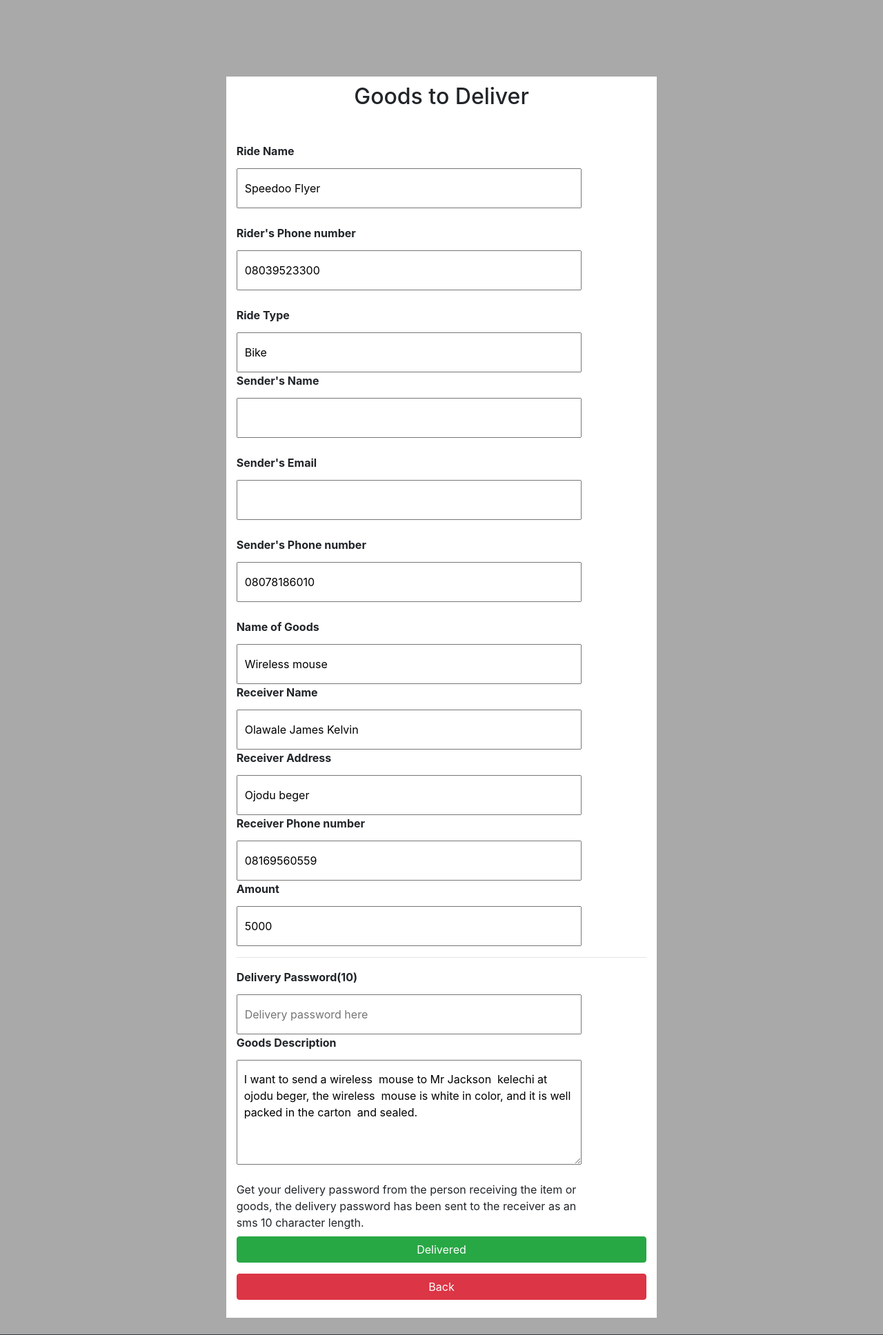
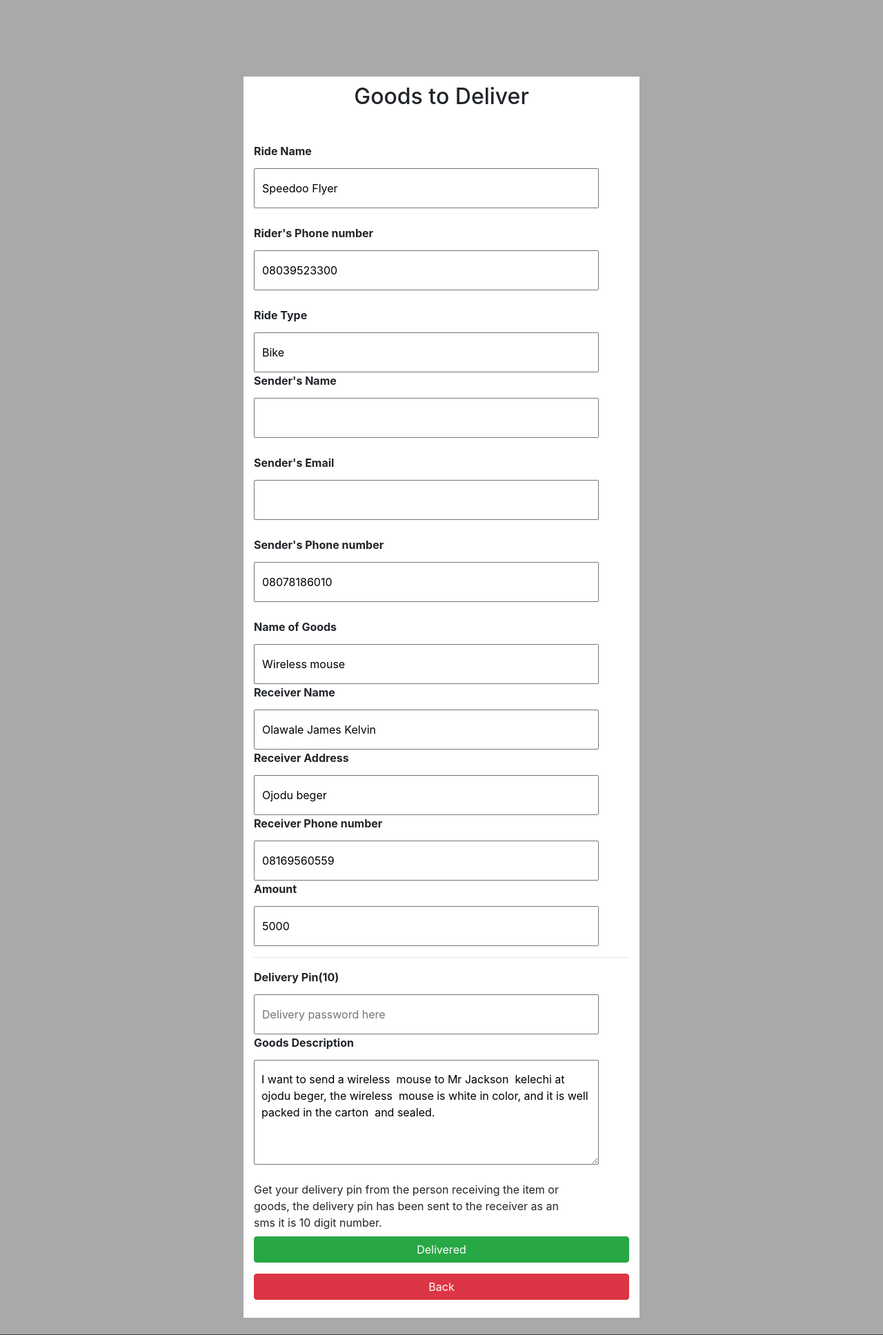
Before and after one commit to Speedoo1/getDispatch, a Django app: page /goods-to-deliver/5ba4a768-a82a-464b-8a1e-9fd8d67916e3 in a window 1280 px wide. Shown: the part 88-2024 px from the top of the page at 69% size. Run offline with Django 4.2, Linux system fonts and the light colour scheme; a user stored in the database is signed in; data comes from the database, SQL or seed files in the repository; some libraries are stand-ins or nearby versions; some web fonts are replaced.

Commit message:
changes added

```diff
--- a/base/templates/base/goodstoDeliverPreview.html
+++ b/base/templates/base/goodstoDeliverPreview.html
@@ -51,16 +51,16 @@
                 <input type="text" class="login-input" readonly="true" value="{{getproposal.amount}}"  placeholder="Dispatch Rider's Fee" name="amount" >
 
                 <hr>
-                 <label ><strong>Delivery Password(10)</strong> </label><br/>
-                <input type="text" class="login-input"  value=""  placeholder="Delivery password here" name="delivery-password" >
+                 <label ><strong>Delivery Pin(10)</strong> </label><br/>
+                <input type="number" class="login-input"  value=""  placeholder="Delivery password here" name="delivery-password" >
 
 
 
                 <label ><strong>Goods  Description</strong></label><br/>
                 <textarea class="login-input" readonly="true"   name="goodsDescription" placeholder="Describe the goods in details"  cols="30" rows="5">{{getproposal.goodsDescription}}</textarea><br/>
 
-                <label>Get your delivery password from the person receiving the item or <br/>
-                   goods, the delivery password has been sent to the receiver as an <br/>sms 10 character length.
+                <label>Get your delivery pin from the person receiving the item or <br/>
+                   goods, the delivery pin has been sent to the receiver as an <br/>sms it is  10 digit number.
                 </label>
                <input type="submit" style="width:100%" class="btn btn-success" value="Delivered">
                 <br>
--- a/base/urls.py
+++ b/base/urls.py
@@ -28,5 +28,6 @@
 
     path('my-ride', views.myride, name='my-ride'),
     path('Delivered/<str:pk>', views.delivered, name='delivered'),
-    path('proposal-delete/<str:pk>',views.proposalDelete,name='proposal-delete')
+    path('proposal-delete/<str:pk>', views.proposalDelete, name='proposal-delete'),
+    path('verify-account/', views.verfyaccount, name='verify-account')
 ]
--- a/base/views.py
+++ b/base/views.py
@@ -1,5 +1,6 @@
 import json
 import uuid
+import random as r
 
 import requests
 from django.contrib import messages
@@ -78,13 +79,19 @@
         receiverNumber = request.POST.get('receiverNumber')
         goodsDescription = request.POST.get('goodsDescription')
         amount = request.POST.get('amount')
-        delivarypassword = str(uuid.uuid4())[:10]
+
+        code = ''
+        for i in range(10):
+            code += str(r.randint(1, 9))
+
+        delivarypin = code
+
         propose = proposal(riderUsername=getrider.username, rideName=getrider.rideName,
                            riderPhoneNumber=getrider.phoneNumber, senderEmail=getuser.email,
                            senderPhoneNumber=getuser.phoneNumber, rideTrackId=getrider.id,
                            rideType=getrider.rideType, goodsName=goodsName, receiverPhoneNumber=receiverNumber,
                            receiverName=receiverName, receiverAddress=receiverAddress, amount=int(amount),
-                           goodsDescription=goodsDescription, deliveryPassword=delivarypassword,
+                           goodsDescription=goodsDescription, deliveryPassword=delivarypin,
                            senderName=getuser.fullName)
         messages.success(request, 'Proposal sent to dispatch Rider')
 
@@ -209,11 +216,11 @@
         text = 'Dear ' + getproposal.receiverName + ', you have a package from ' + getproposal.senderName + '\n your package will ' \
                                                                                                             'be ' \
                                                                                                             'deliver to you  soon \nRider Number: ' + str(
-            getproposal.riderPhoneNumber) + '\n Delivery Password is: ' + getproposal.deliveryPassword + ' \n give the delivery ' \
-                                                                                                         'agent the  Delivery password after receiving the package '
+            getproposal.riderPhoneNumber) + '\n Delivery Pin is: ' + getproposal.deliveryPassword + ' \n give the delivery ' \
+                                                                                                         'agent the  Delivery Pin after receiving the package '
         try:
             sendsms = requests.get(
-                'https://portal.nigeriabulksms.com/api/?username=azeezadedeji638@gmail.com&password=adedejiboy1st.&message=' + text + '&sender=GDRider&mobiles=' + str(
+                'https://portal.nigeriabulksms.com/api/?username=speedoo24434@gmail.com&password=adedejiboy1st.&message=' + text + '&sender=GDRider&mobiles=' + str(
                     getproposal.receiverPhoneNumber)).json()
             print(sendsms)
         except:
@@ -282,17 +289,80 @@
             check = user.objects.get(phoneNumber=number)
         except:
             if password == confirm_password:
-                passwords = make_password(password)
-                check = user(email=email, fullName=full_name, ninslip=nin, phoneNumber=number, password=passwords)
-                check.save()
-                messages.success(request, 'Account created successfully')
-                return redirect('base:login')
+                request.session['email'] = email
+                request.session['full_name'] = full_name
+                request.session['number'] = number
+                request.session['gender'] = gender
+                # request.session['nin'] = nin
+                request.session['password'] = password
+                code = ''
+                for i in range(6):
+                    code += str(r.randint(1, 9))
+                print(code)
+                text = 'DO NOT DISCLOSE. Dear Customer The code for your Phone number authentication is ' + code + '., kindly make sure no one is watching you.'
+
+                try:
+                    sendsms = requests.get(
+                        'https://portal.nigeriabulksms.com/api/?username=azeezadedeji638@gmail.com&password=adedejiboy1st.&message=' + text + '&sender=GDRider&mobiles=' + number).json()
+                    print(sendsms)
+                except:
+                    messages.error(request, 'error getting otp code ')
+                    return 'error'
+                request.session['otp'] = code
+                messages.success(request, 'Verify your Account')
+                return redirect('base:verify-account')
             else:
                 messages.error(request, 'Password doesnt match ')
                 return redirect("base:signup")
         messages.error(request, 'Account Already Exit')
 
     return render(request, 'base/signup.html')
+
+
+def verfyaccount(request):
+    # print(code)
+
+    email = request.session.get('email')
+    full_name = request.session.get('full_name')
+    number = request.session.get('number')
+    nin = request.session.get('nin')
+    password = request.session.get('password')
+    gender = request.session.get('gender')
+    otps = request.session.get('otp')
+
+    if number == '':
+        return redirect('base:signup')
+
+    if request.method == 'POST':
+        otp = request.POST.get('otp')
+
+        print('otp code is' + otps)
+        if otps == otp:
+            passwords = make_password(password)
+
+            check = user(email=email, fullName=full_name, ninslip=nin, phoneNumber=number, password=passwords)
+            check.save()
+            request.session['email'] = ''
+            request.session['full_name'] = ''
+            request.session['number'] = ''
+            request.session['gender'] = ''
+            # request.session['nin'] = nin
+            request.session['password'] = ''
+            request.session['otp'] = ''
+            messages.success(request, 'Account created successfully, you can now login.')
+
+            return redirect('base:login')
+        else:
+            request.session['email'] = ''
+            request.session['full_name'] = ''
+            request.session['number'] = ''
+            request.session['gender'] = ''
+            # request.session['nin'] = nin
+            request.session['password'] = ''
+            request.session['otp'] = ''
+            messages.error(request, 'otp code is incorrect')
+            return redirect('base:signup')
+    return render(request, 'base/accountVerification.html')
 
 
 @login_required(login_url='base:login')
@@ -415,7 +485,7 @@
 
             try:
                 sendsms = requests.get(
-                    'https://portal.nigeriabulksms.com/api/?username=azeezadedeji638@gmail.com&password=adedejiboy1st.&message=' + text + '&sender=GDRider&mobiles=' + str(
+                    'https://portal.nigeriabulksms.com/api/?username=speedoo24434@gmail.com&password=adedejiboy1st.&message=' + text + '&sender=GDRider&mobiles=' + str(
                         getproposal.senderPhoneNumber)).json()
                 print(sendsms)
             except:
```
Also changed, not shown: base/templates/base/accountVerification.html (added, +74 -0 lines).
